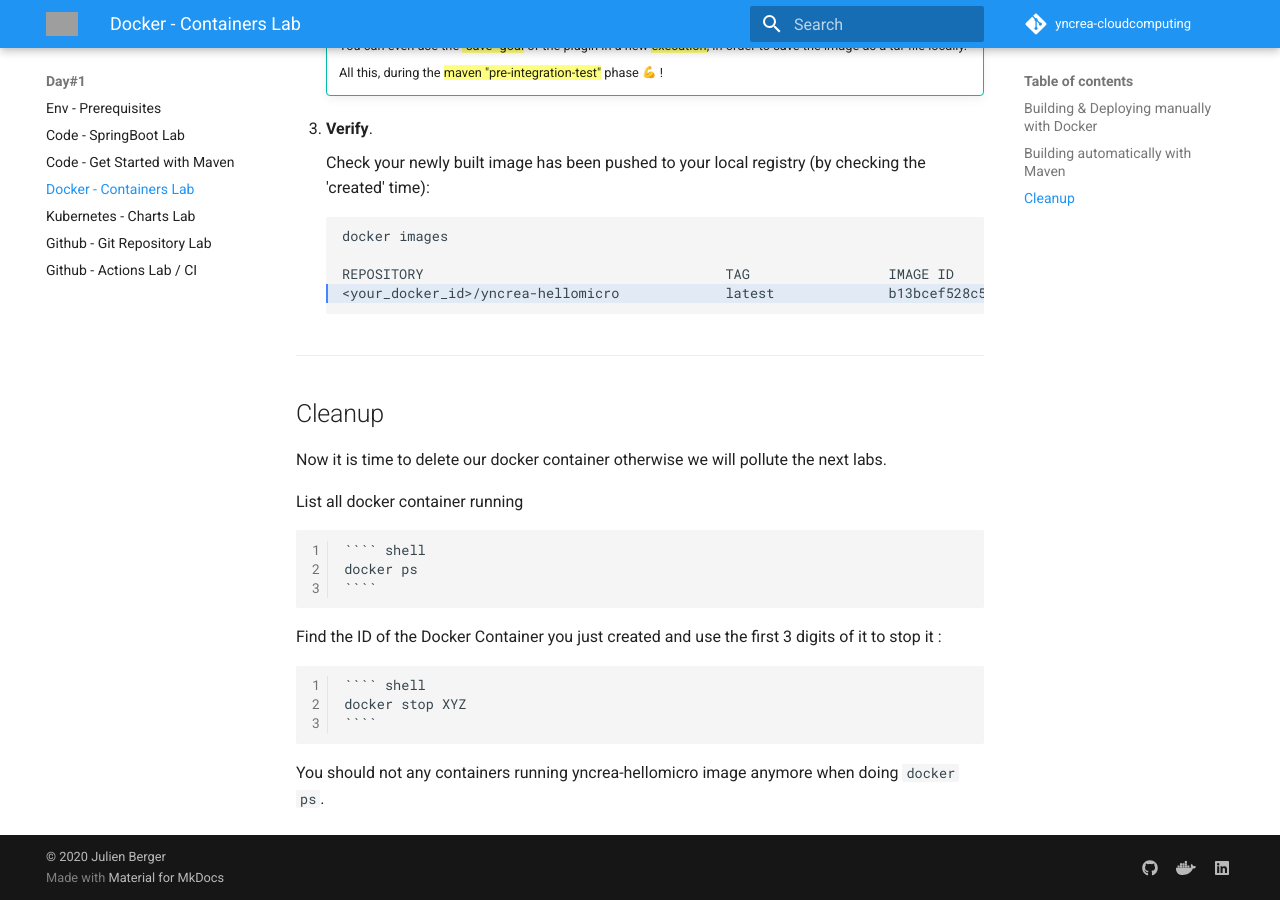
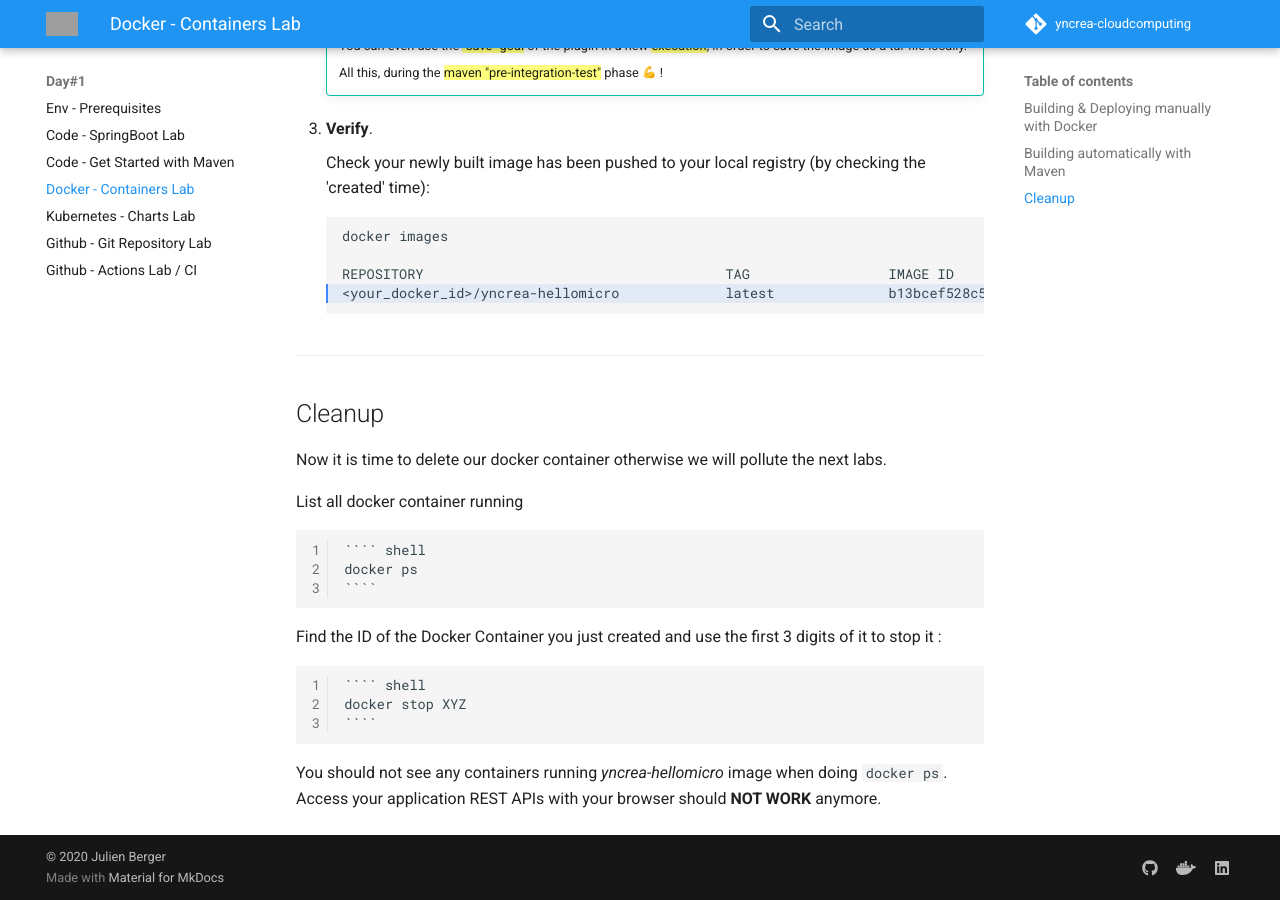
Before and after one commit to jurocknsail/yncrea-cloudcomputing, an MkDocs documentation site: the page built from docs/docker.md, in a window 1280 px wide and 900 px high, scrolled down 2155 px. Built offline with MkDocs 1.6.1 and Material for MkDocs 9.7.7, drawn with Linux system fonts in a browser that asks for light colours; emoji names are drawn with the system emoji font; comment, search, counter and statistics services are not loaded; grey boxes are pictures that could not be loaded.

Commit message:
Update doc

`````diff
--- a/docs/docker.md
+++ b/docs/docker.md
@@ -155,4 +155,5 @@
     docker stop XYZ
     ````
 
-You should not any containers running yncrea-hellomicro image anymore when doing `docker ps`.
+You should not see any containers running _yncrea-hellomicro_ image when doing `docker ps`.
+Access your application REST APIs with your browser should __NOT WORK__ anymore.
`````
